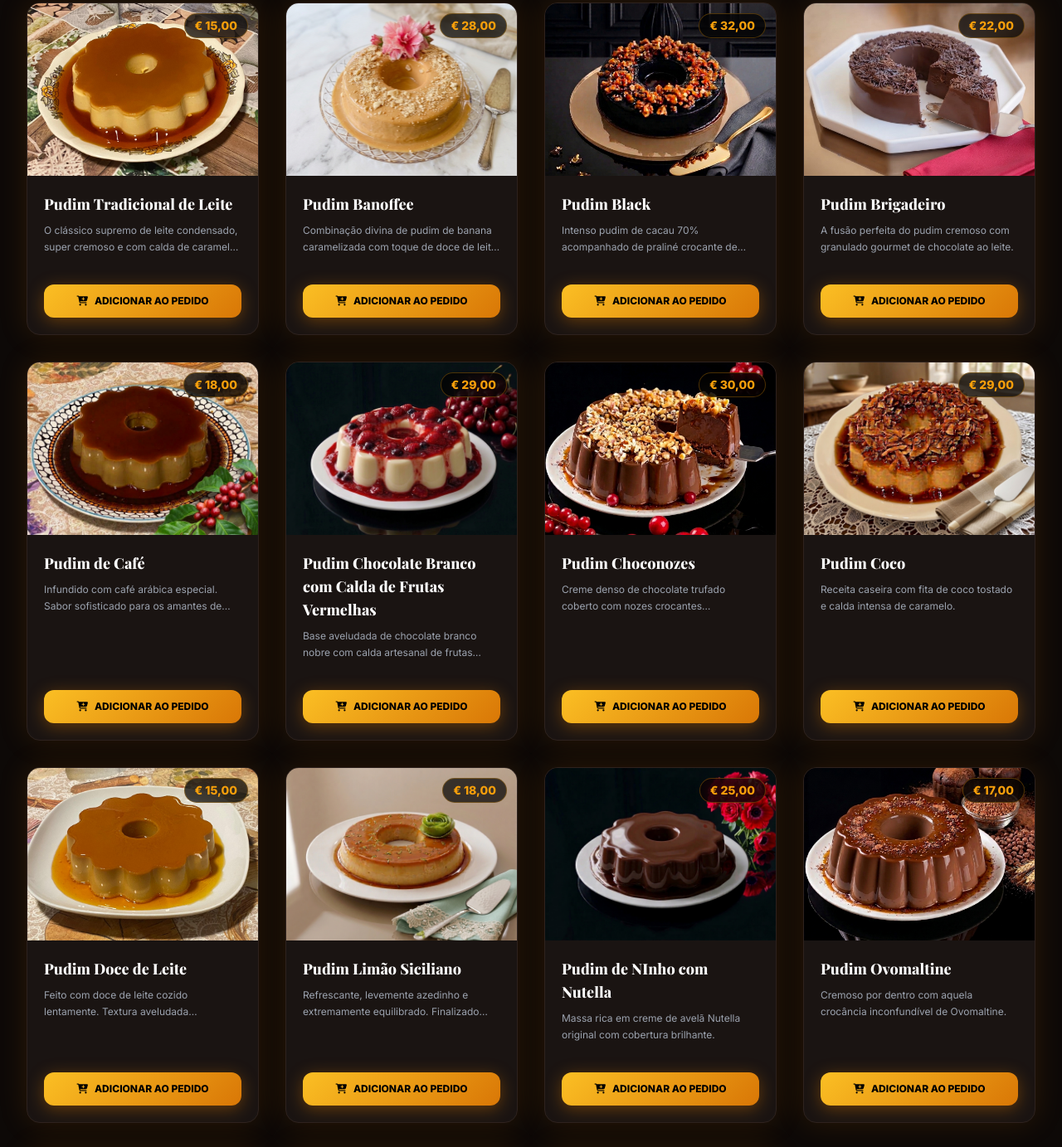
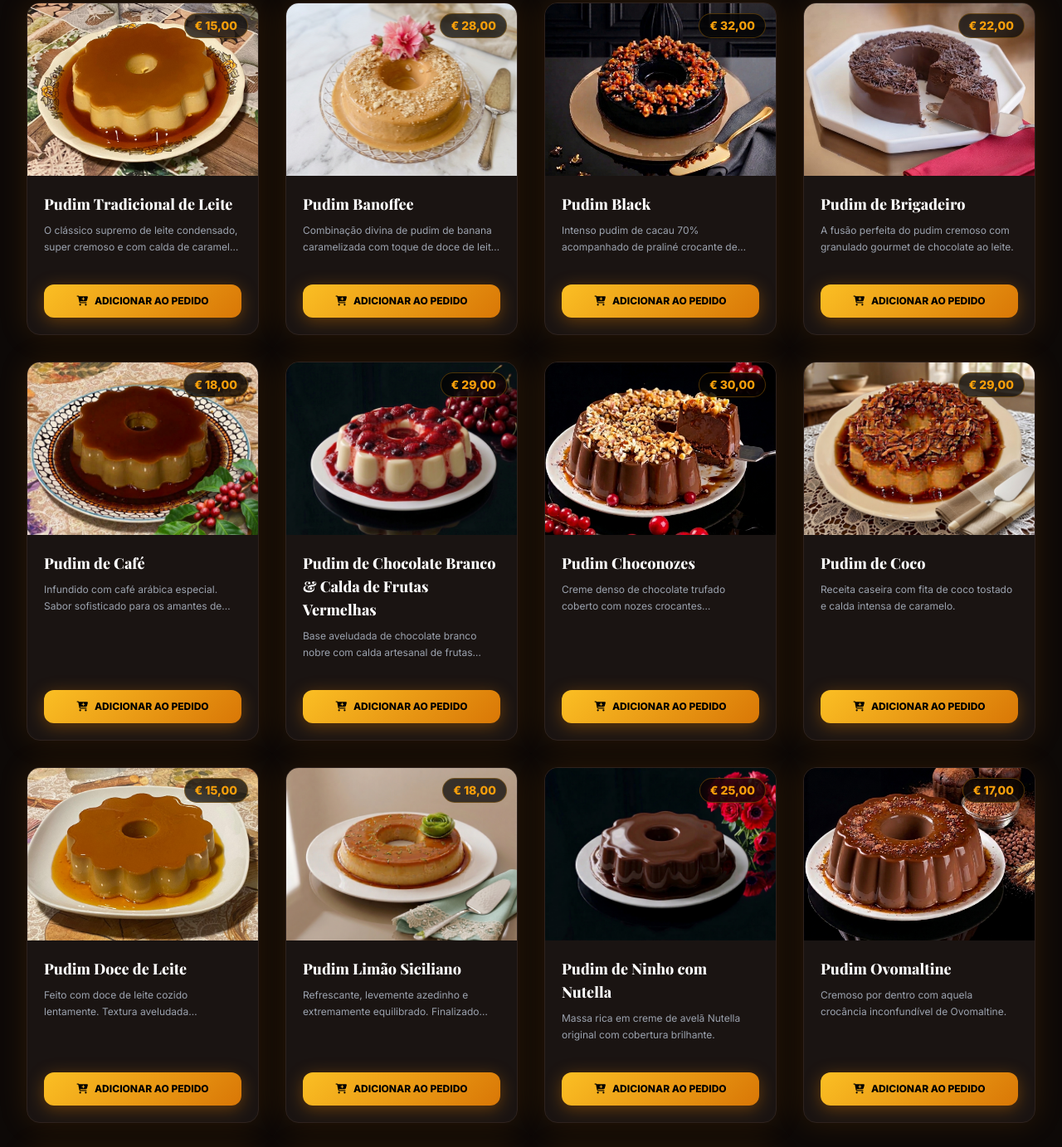
Before and after one commit to Beselga/opudim, a plain HTML site: page index.html in a window 1280 px wide. Shown: the part 1874-3257 px from the top of the page at 83% size. Drawn offline with nearby package versions, Linux system fonts and the light colour scheme; no server answers; a web font is replaced by a local one.

Commit message:
Add files via upload

```diff
--- a/index.html
+++ b/index.html
@@ -628,14 +628,14 @@
             { id: 1, name: "Pudim Tradicional de Leite", category: "tradicional", cost: 10.00, margin: 50, price: 15.00, image: "pudim-leite.jpg", desc: "O clássico supremo de leite condensado, super cremoso e com calda de caramelo abundante." },
             { id: 2, name: "Pudim Banoffee", category: "gourmet", cost: 18.67, margin: 50, price: 28.00, image: "pudim-banoffee.jpg", desc: "Combinação divina de pudim de banana caramelizada com toque de doce de leite artesanal." },
             { id: 3, name: "Pudim Black", category: "gourmet", cost: 21.33, margin: 50, price: 32.00, image: "pudim-black.jpg", desc: "Intenso pudim de cacau 70% acompanhado de praliné crocante de nozes." },
-            { id: 4, name: "Pudim Brigadeiro", category: "gourmet", cost: 14.67, margin: 50, price: 22.00, image: "pudim-brigadeiro.jpg", desc: "A fusão perfeita do pudim cremoso com granulado gourmet de chocolate ao leite." },
+            { id: 4, name: "Pudim de Brigadeiro", category: "gourmet", cost: 14.67, margin: 50, price: 22.00, image: "pudim-brigadeiro.jpg", desc: "A fusão perfeita do pudim cremoso com granulado gourmet de chocolate ao leite." },
             { id: 5, name: "Pudim de Café", category: "gourmet", cost: 12.00, margin: 50, price: 18.00, image: "pudim-cafe.jpg", desc: "Infundido com café arábica especial. Sabor sofisticado para os amantes de café." },
-            { id: 6, name: "Pudim Chocolate Branco com Calda de Frutas Vermelhas", category: "gourmet", cost: 19.33, margin: 50, price: 29.00, image: "pudim-chocolate-branco.jpg", desc: "Base aveludada de chocolate branco nobre com calda artesanal de frutas vermelhas." },
+            { id: 6, name: "Pudim de Chocolate Branco & Calda de Frutas Vermelhas", category: "gourmet", cost: 19.33, margin: 50, price: 29.00, image: "pudim-chocolate-branco.jpg", desc: "Base aveludada de chocolate branco nobre com calda artesanal de frutas vermelhas." },
             { id: 7, name: "Pudim Choconozes", category: "gourmet", cost: 20.00, margin: 50, price: 30.00, image: "pudim-choconozes.jpg", desc: "Creme denso de chocolate trufado coberto com nozes crocantes selecionadas." },
-            { id: 8, name: "Pudim Coco", category: "tradicional", cost: 19.33, margin: 50, price: 29.00, image: "pudim-coco-queimado.jpg", desc: "Receita caseira com fita de coco tostado e calda intensa de caramelo." },
+            { id: 8, name: "Pudim de Coco", category: "tradicional", cost: 19.33, margin: 50, price: 29.00, image: "pudim-coco-queimado.jpg", desc: "Receita caseira com fita de coco tostado e calda intensa de caramelo." },
             { id: 9, name: "Pudim Doce de Leite", category: "tradicional", cost: 10.00, margin: 50, price: 15.00, image: "pudim-doce-de-leite.jpg", desc: "Feito com doce de leite cozido lentamente. Textura aveludada incomparável." },
             { id: 10, name: "Pudim Limão Siciliano", category: "frutas", cost: 12.00, margin: 50, price: 18.00, image: "pudim-limao.jpg", desc: "Refrescante, levemente azedinho e extremamente equilibrado. Finalizado com raspas frescas." },
-            { id: 11, name: "Pudim de NInho com Nutella", category: "gourmet", cost: 16.67, margin: 50, price: 25.00, image: "pudim-nutella.jpg", desc: "Massa rica em creme de avelã Nutella original com cobertura brilhante." },
+            { id: 11, name: "Pudim de Ninho com Nutella", category: "gourmet", cost: 16.67, margin: 50, price: 25.00, image: "pudim-nutella.jpg", desc: "Massa rica em creme de avelã Nutella original com cobertura brilhante." },
             { id: 12, name: "Pudim Ovomaltine", category: "gourmet", cost: 11.33, margin: 50, price: 17.00, image: "pudim-ovomaltine.jpg", desc: "Cremoso por dentro com aquela crocância inconfundível de Ovomaltine." },
             { id: 13, name: "Pudim de Paçoca", category: "tradicional", cost: 11.33, margin: 50, price: 17.00, image: "pudim-pacoca.jpg", desc: "Sabor marcante de amendoim torrado na medida certa. O preferido das festas." },
             { id: 14, name: "Pudim Especial Panetone", category: "gourmet", cost: 12.00, margin: 50, price: 18.00, image: "pudim-panetone.jpg", desc: "Edição especial com especiarias, frutas cristalizadas e aroma inesquecível." },
```
